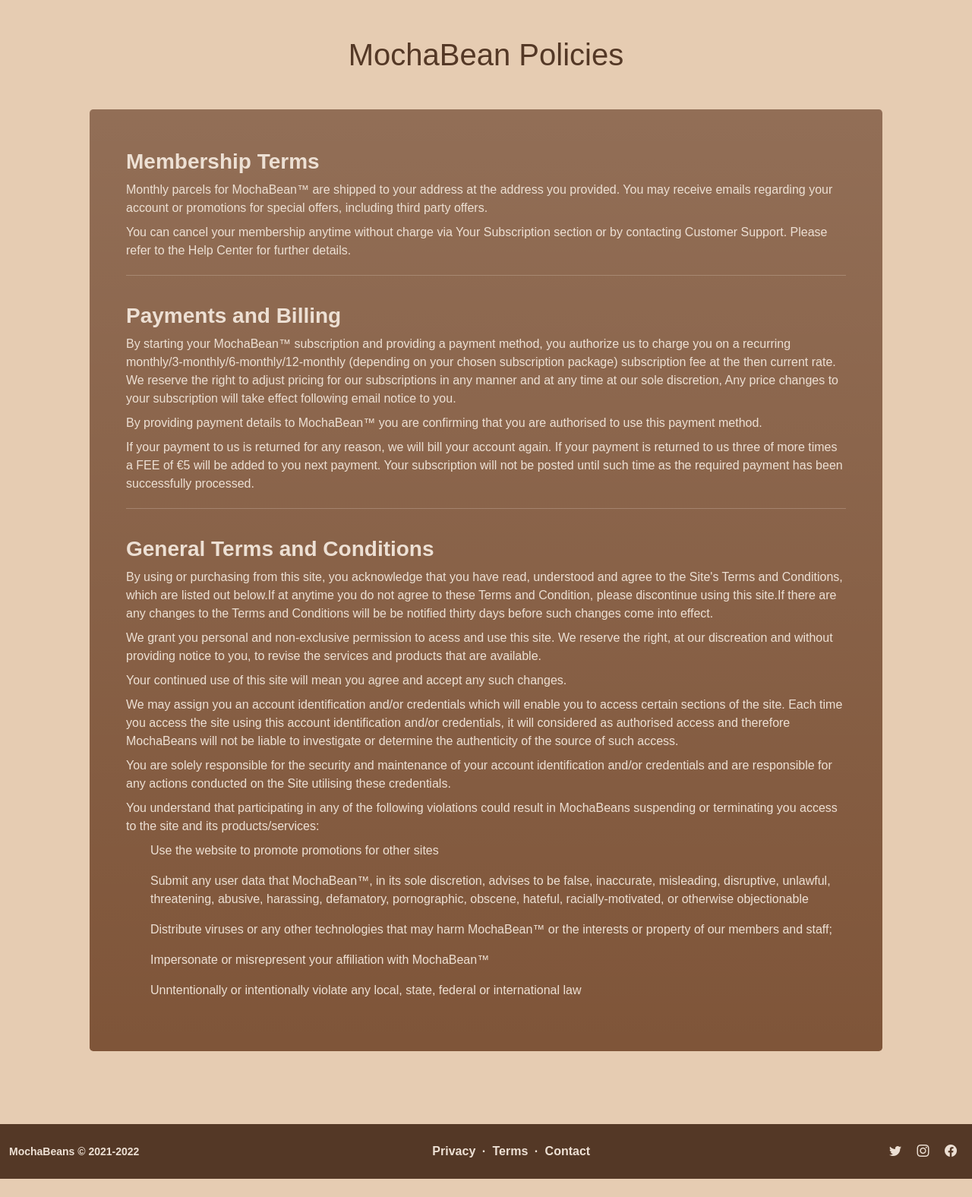
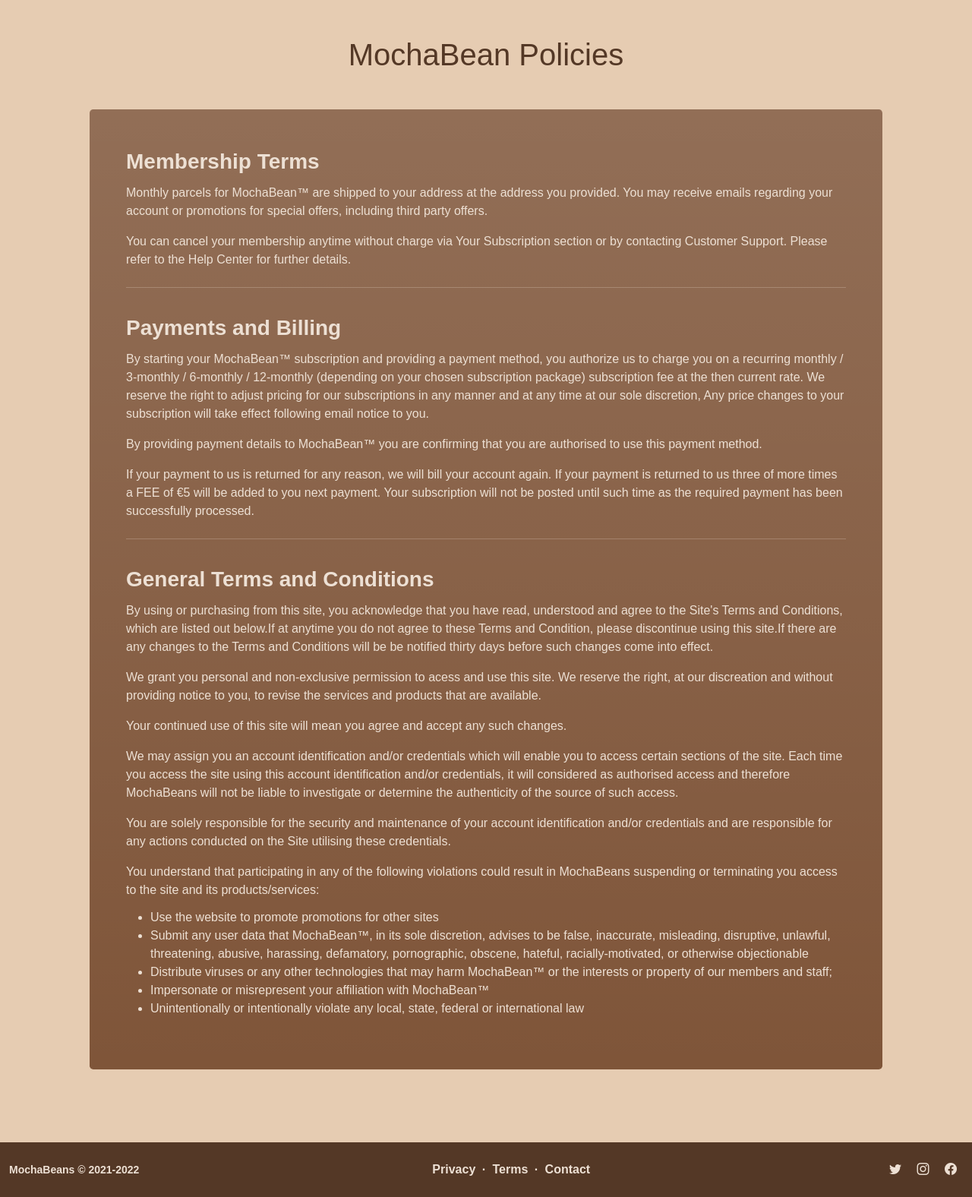
Before and after one commit to Code-Institute-Submissions/MSP-10, a Django app: page /policies/ in a window 1280 px wide. Shown: the part 56-1632 px from the top of the page at 76% size. Before the commit the page ends 1608 px from the top, so only its background shows below. Run offline with Django 4.2, Linux system fonts and the light colour scheme; some web fonts are replaced.

Commit message:
Update links and gramma on policies.html
Updating the links in the footer and header to include index and policies pages, spell/gramma corrections to policies page

```diff
--- a/static/css/style.css
+++ b/static/css/style.css
@@ -17,7 +17,7 @@ body {
     font-weight: bold;
 }
 
-.index-header, .feedback, .newsletter-box {
+.index-header, .feedback, .newsletter-box, .static-box {
     background-color: #7f5539 !important;
     color: #EDE0D4 !important;
 }
@@ -46,6 +46,6 @@ body {
     color: #EDE0D4 !important;
 }
 
-.guide, .newsletter {
+.guide, .newsletter, .static-page {
     background-color: #E6CCB2 !important;
 }
--- a/templates/base.html
+++ b/templates/base.html
@@ -42,7 +42,7 @@
         <main class="flex-shrink-0">
             <nav class="navigation-bar navbar navbar-expand-lg">
                 <div class="container px-5 navigation-bar">
-                    <a class="navbar-brand navigation-bar" href="index.html">MochaBean</a>
+                    <a class="navbar-brand navigation-bar" href="{% url 'index' %}">MochaBean</a>
                     <!-- botton to change the Navbar to a hamburger on smaller devices-->
                     <button class="navbar-toggler navigation-bar" type="button" data-bs-toggle="collapse" data-bs-target="#navbarMobileContent" aria-controls="navbarMobileContent" aria-expanded="false" aria-label="Toggle navigation"><span class="navbar-toggler-icon navigation-bar"><i class="bi bi-stack"></i></span></button>
                     <!-- actual navigation bar -->
@@ -78,7 +78,7 @@
 					<div class="col-auto">
                         <a class="footer-bar" href="#!">Privacy</a>
                         <span class="mx-1 footer-bar">&middot;</span>
-                        <a class="footer-bar" href="#!">Terms</a>
+                        <a class="footer-bar" href="{% url 'policies' %}">Terms</a>
                         <span class="mx-1 footer-bar">&middot;</span>
                         <a class="footer-bar" href="#!">Contact</a>
                     </div>
--- a/templates/index.html
+++ b/templates/index.html
@@ -99,7 +99,7 @@ Home Page
                 <!-- Newsletter Subscription Section -->
                 <section class="py-5 newsletter">
                     <div class="container px-5 my-5">
-                        <aside class=" newsletter-box bg-gradient rounded-3 p-4 p-sm-5 mt-5">
+                        <aside class="newsletter-box bg-gradient rounded-3 p-4 p-sm-5 mt-5">
                             <div class="d-flex align-items-center justify-content-between flex-column flex-xl-row text-center text-xl-start">
                                 <div class="mb-4 mb-xl-0">
                                     <div class="fs-3 fw-bold">Coffee is not just a drink, it's an experience.</div>
--- a/templates/information/policies.html
+++ b/templates/information/policies.html
@@ -26,35 +26,35 @@ Policies Page
 <!-- Indented to align with the base template -->
             {% block content %}
                 <!-- Body Section of the Policies page -->
-                <section class="py-5 newsletter">
+                <section class="py-5 static-page">
                     <h1 class="text-center">MochaBean Policies</h1>
                     <div class="container px-5 my-5">
-                        <aside class=" newsletter-box bg-gradient rounded-3 p-4 p-sm-5 mt-5">
+                        <aside class=" static-box bg-gradient rounded-3 p-4 p-sm-5 mt-5">
                             <div class="d-flex align-items-center justify-content-between flex-column flex-xl-row text-center text-xl-start">
                                 <div class="mb-4 mb-xl-0">
                                     <div class="fs-3 fw-bold">Membership Terms</div>
-                                    <div class="text-50 py-1">Monthly parcels for MochaBean™ are shipped to your address at the address you provided. You may receive emails regarding your account or promotions for special offers, including third party offers.</div>
-                                    <div class="text-50 py-1">You can cancel your membership anytime without charge via Your Subscription section or by contacting Customer Support. Please refer to the Help Center for further details.</div>
+                                    <div class="text-50 py-2">Monthly parcels for MochaBean™ are shipped to your address at the address you provided. You may receive emails regarding your account or promotions for special offers, including third party offers.</div>
+                                    <div class="text-50 py-2">You can cancel your membership anytime without charge via Your Subscription section or by contacting Customer Support. Please refer to the Help Center for further details.</div>
                                     <hr>
                                     <div class="fs-3 pt-3 fw-bold">Payments and Billing</div>
-                                    <div class="text-50 py-1">By starting your MochaBean™ subscription and providing a payment method, you authorize us to charge you on a recurring monthly/3-monthly/6-monthly/12-monthly (depending on your chosen subscription package) subscription fee at the then current rate. We reserve the right to adjust pricing for our subscriptions in any manner and at any time at our sole discretion, Any price changes to your subscription will take effect following email notice to you.</div>
-                                    <div class="text-50 py-1">By providing payment details to MochaBean™ you are confirming that you are authorised to use this payment method.</div>
-                                    <div class="text-50 py-1">If your payment to us is returned for any reason, we will bill your account again. If your payment is returned to us three of more times a FEE of €5 will be added to you next payment. Your subscription will not be posted until such time as the required payment has been successfully processed.</div>
+                                    <div class="text-50 py-2">By starting your MochaBean™ subscription and providing a payment method, you authorize us to charge you on a recurring monthly / 3-monthly / 6-monthly / 12-monthly (depending on your chosen subscription package) subscription fee at the then current rate. We reserve the right to adjust pricing for our subscriptions in any manner and at any time at our sole discretion, Any price changes to your subscription will take effect following email notice to you.</div>
+                                    <div class="text-50 py-2">By providing payment details to MochaBean™ you are confirming that you are authorised to use this payment method.</div>
+                                    <div class="text-50 py-2">If your payment to us is returned for any reason, we will bill your account again. If your payment is returned to us three of more times a FEE of €5 will be added to you next payment. Your subscription will not be posted until such time as the required payment has been successfully processed.</div>
                                     <hr>
                                     <div class="fs-3 pt-3 fw-bold">General Terms and Conditions</div>
-                                    <div class="text-50 py-1">By using or purchasing from this site, you acknowledge that you have read, understood and agree to the Site's Terms and Conditions, which are listed out below.If at anytime you do not agree to these Terms and Condition, please discontinue using this site.If there are any changes to the Terms and Conditions will be be notified thirty days before such changes come into effect.</div>
-                                    <div class="text-50 py-1">We grant you personal and non-exclusive permission to acess and use this site. We reserve the right, at our discreation and without providing notice to you, to revise the services and products that are available.</div>
-                                    <div class="text-50 py-1">Your continued use of this site will mean you agree and accept any such changes.</div>
-                                    <div class="text-50 py-1">We may assign you an account identification and/or credentials which will enable you to access certain sections of the site. Each time you access the site using this account identification and/or credentials, it will considered as authorised access and therefore MochaBeans will not be liable to investigate or determine the authenticity of the source of such access.</div>
-                                    <div class="text-50 py-1">You are solely responsible for the security and maintenance of your account identification and/or credentials and are responsible for any actions conducted on the Site utilising these credentials.</div>
-                                    <div class="text-50 py-1">You understand that participating in any of the following violations could result in MochaBeans suspending or terminating you access to the site and its products/services:</div>
-                                    <div class="text-50 py-1">
-                                        <ul>Use the website to promote promotions for other sites</ul>
-                                        <ul>Submit any user data that MochaBean™, in its sole discretion, advises to be false, inaccurate, misleading, disruptive, unlawful, threatening, abusive, harassing, defamatory, pornographic, obscene, hateful, racially-motivated, or otherwise objectionable</ul>
-                                        <ul>Distribute viruses or any other technologies that may harm MochaBean™ or the interests or property of our members and staff;</ul>
-                                        <ul>Impersonate or misrepresent your affiliation with MochaBean™</ul>
-                                        <ul>Unntentionally or intentionally violate any local, state, federal or international law</ul>
-                                    </div>
+                                    <div class="text-50 py-2">By using or purchasing from this site, you acknowledge that you have read, understood and agree to the Site's Terms and Conditions, which are listed out below.If at anytime you do not agree to these Terms and Condition, please discontinue using this site.If there are any changes to the Terms and Conditions will be be notified thirty days before such changes come into effect.</div>
+                                    <div class="text-50 py-2">We grant you personal and non-exclusive permission to acess and use this site. We reserve the right, at our discreation and without providing notice to you, to revise the services and products that are available.</div>
+                                    <div class="text-50 py-2">Your continued use of this site will mean you agree and accept any such changes.</div>
+                                    <div class="text-50 py-2">We may assign you an account identification and/or credentials which will enable you to access certain sections of the site. Each time you access the site using this account identification and/or credentials, it will considered as authorised access and therefore MochaBeans will not be liable to investigate or determine the authenticity of the source of such access.</div>
+                                    <div class="text-50 py-2">You are solely responsible for the security and maintenance of your account identification and/or credentials and are responsible for any actions conducted on the Site utilising these credentials.</div>
+                                    <div class="text-50 py-2">You understand that participating in any of the following violations could result in MochaBeans suspending or terminating you access to the site and its products/services:</div>
+                                    <ul class="text-50 py-1">
+                                        <li>Use the website to promote promotions for other sites</li>
+                                        <li>Submit any user data that MochaBean™, in its sole discretion, advises to be false, inaccurate, misleading, disruptive, unlawful, threatening, abusive, harassing, defamatory, pornographic, obscene, hateful, racially-motivated, or otherwise objectionable</li>
+                                        <li>Distribute viruses or any other technologies that may harm MochaBean™ or the interests or property of our members and staff;</li>
+                                        <li>Impersonate or misrepresent your affiliation with MochaBean™</li>
+                                        <li>Unintentionally or intentionally violate any local, state, federal or international law</li>
+                                    </ul>
                                 </div>
                             </div>
                         </aside>
```
